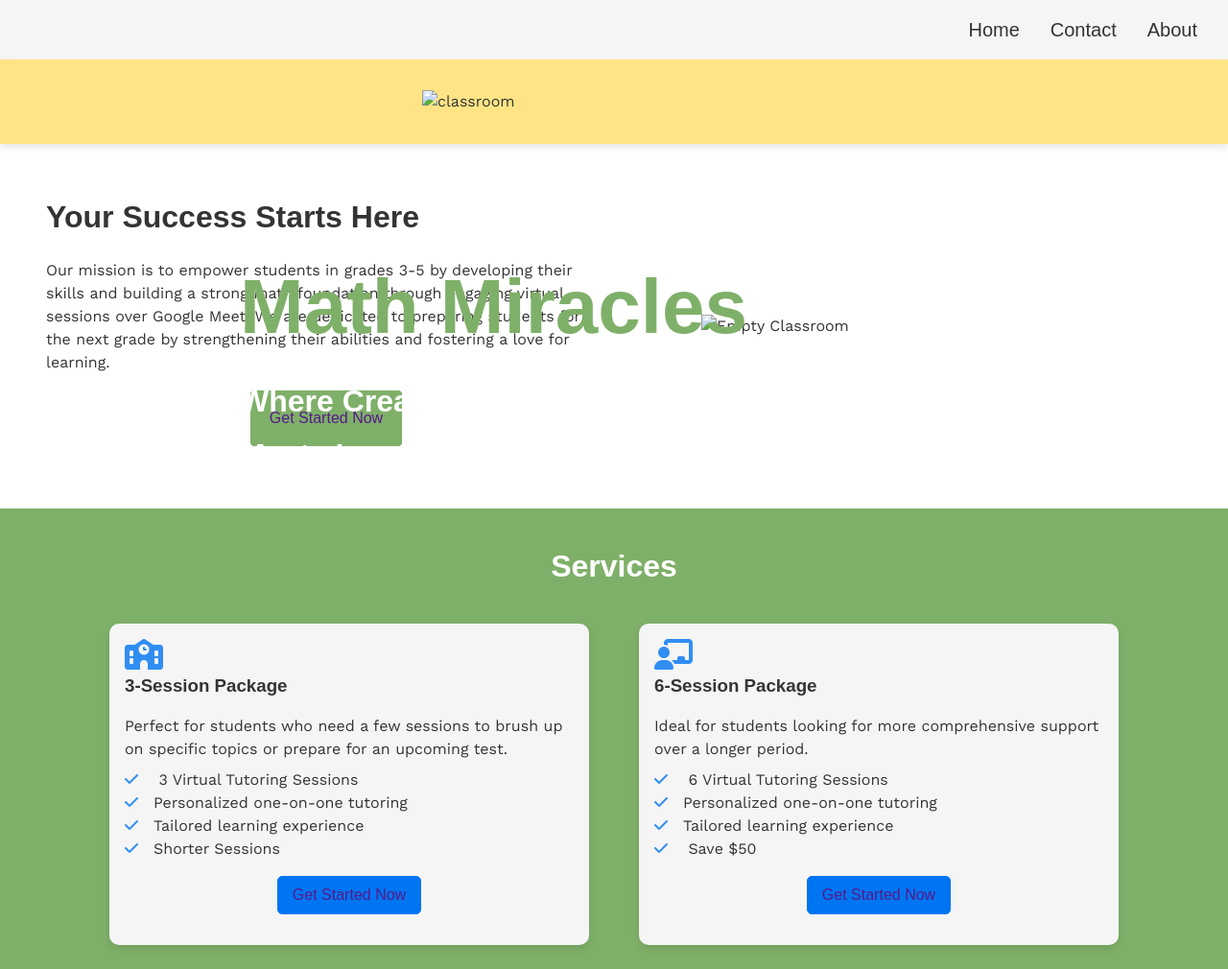
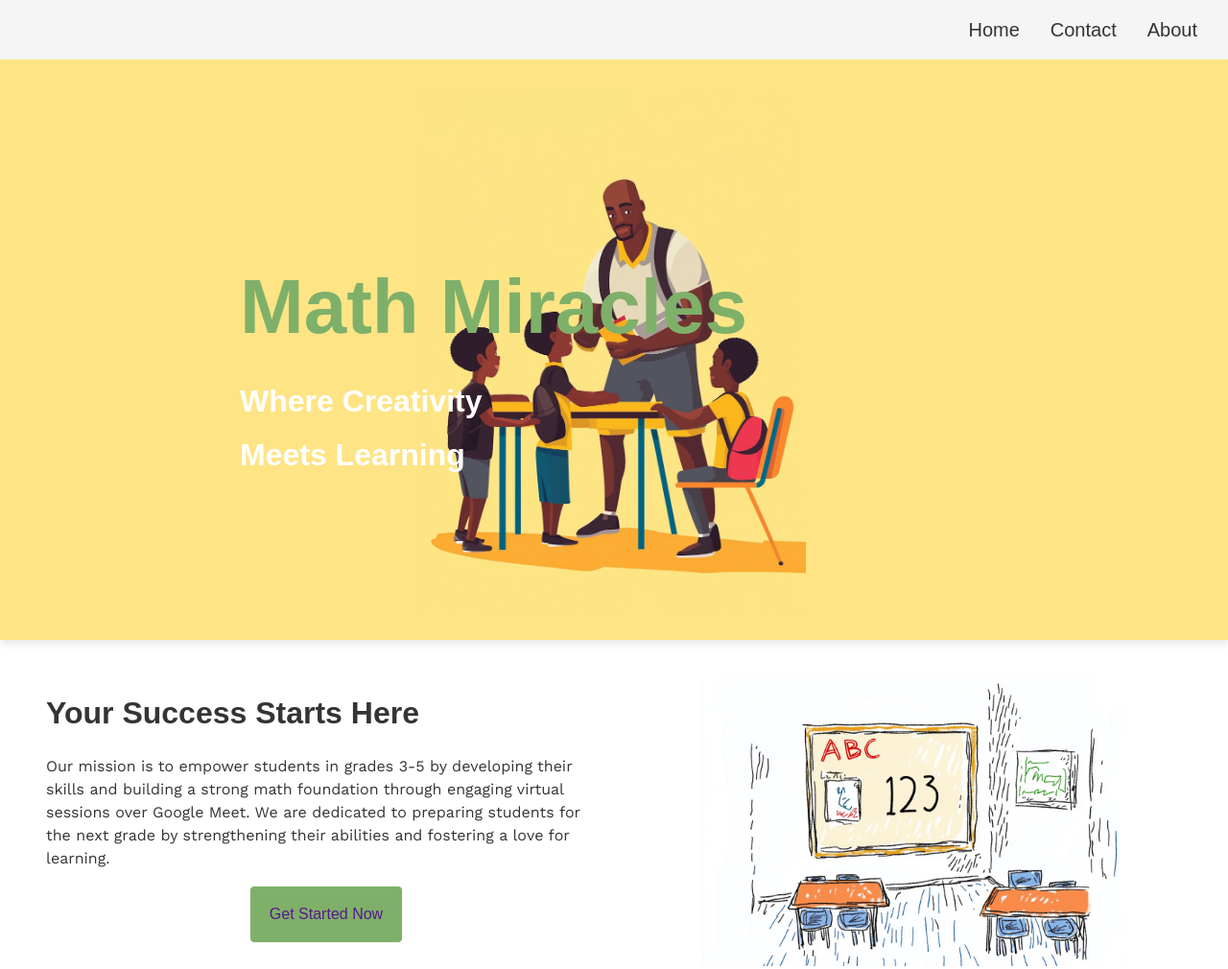
Before and after one commit to Ksoo10/math, a plain HTML site: page index.html in a window 1280 px wide. Shown: the top 1010 px of the page at 96% size. Drawn offline with nearby package versions, Linux system fonts and the light colour scheme; the site is published under a folder, as on GitHub Pages, so addresses that start at the root find nothing; a web font is replaced by a local one.

Commit message:
Update index.html

```diff
--- a/index.html
+++ b/index.html
@@ -29,7 +29,7 @@
           <h2 class="white cstm-head">Where Creativity Meets Learning</h2>
         </div>
         <img
-          src="/Images/Educational Encounter in Artful Illustration.jpeg"
+          src="images/Educational Encounter in Artful Illustration.jpeg"
           alt="classroom"
           class="hero-image"
         />
@@ -54,7 +54,7 @@
 
           <div class="flex-item">
             <img
-              src="/images/Empty Classroom Illustration.jpeg"
+              src="images/Empty Classroom Illustration.jpeg"
               alt="Empty Classroom"
               class="welcome-image"
             />
@@ -166,7 +166,7 @@
           </div>
           <div class="fle-item">
             <img
-              src="/images/Hands - Pencil 2.png"
+              src="images/Hands - Pencil 2.png"
               alt="Pencil"
               class="about-us-image"
             />
```
